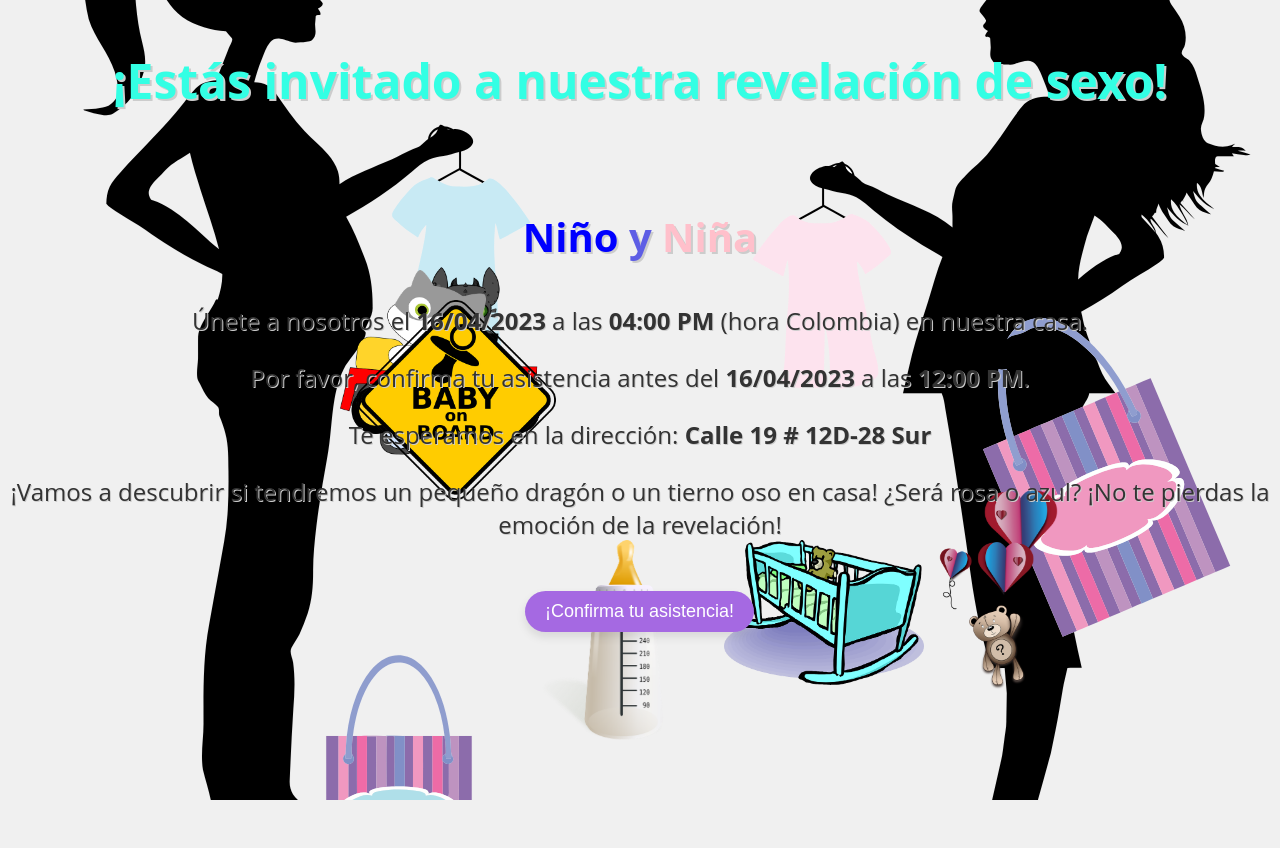
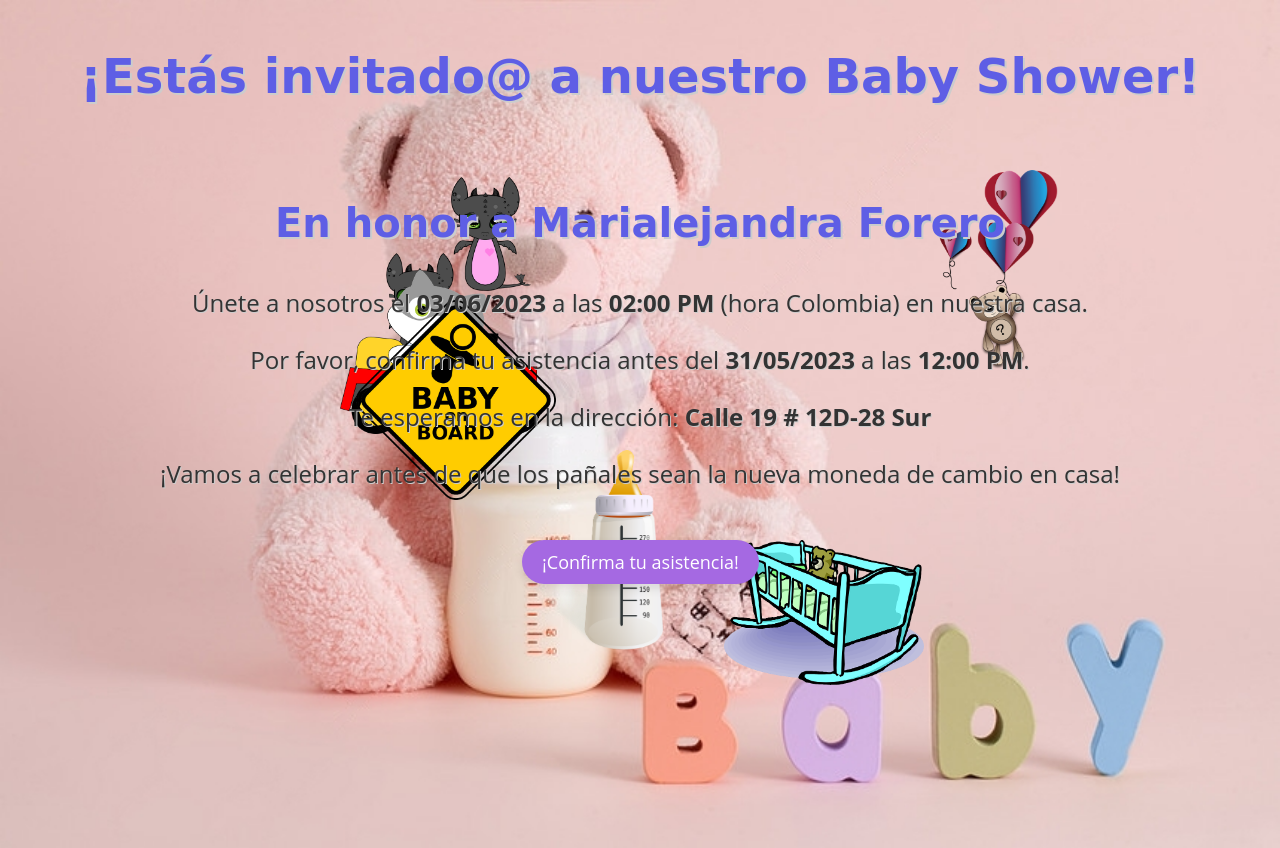
Before and after one commit to RicardoFT1/INVITATION, a plain HTML site: page Index.html in a window 1280 px wide. Before the commit the page ends 800 px from the top, so only its background shows below. Drawn offline with nearby package versions, Linux system fonts and the light colour scheme.

Commit message:
Actualizacion

```diff
--- a/Index.html
+++ b/Index.html
@@ -3,7 +3,7 @@
 <head>
     <meta charset="UTF-8">
     <meta name="viewport" content="width=device-width, initial-scale=1.0">
-    <title>Revelación de Sexo</title>
+    <title>Invitación al Baby Shower</title>
     <link rel="stylesheet" href="styles.css">
     <link rel="stylesheet" href="https://cdnjs.cloudflare.com/ajax/libs/animate.css/4.1.1/animate.min.css"/>
     <script src="particles.main.js"></script>
@@ -11,16 +11,16 @@
 </head>
 <body>
     <header>
-      <h1>¡Estás invitado a nuestra revelación de sexo!</h1>
+      <h1>¡Estás invitado@ a nuestro Baby Shower!</h1>
     </header>
     <main>
       <h2>
-        <span class="boy">Niño</span> y <span class="girl">Niña</span>
+        En honor a Marialejandra Forero
       </h2>
-        <p class="date animate__animated animate__fadeIn">Únete a nosotros el <strong>16/04/2023</strong> a las <strong>04:00 PM</strong> (hora Colombia) en nuestra casa.</p>
-        <p class="confirmation animate__animated animate__fadeIn">Por favor, confirma tu asistencia antes del <strong>16/04/2023</strong> a las <strong>12:00 PM</strong>.</p>
+        <p class="date animate__animated animate__fadeIn">Únete a nosotros el <strong>03/06/2023</strong> a las <strong>02:00 PM</strong> (hora Colombia) en nuestra casa.</p>
+        <p class="confirmation animate__animated animate__fadeIn">Por favor, confirma tu asistencia antes del <strong>31/05/2023</strong> a las <strong>12:00 PM</strong>.</p>
         <p class="location animate__animated animate__fadeIn">Te esperamos en la dirección: <strong>Calle 19 # 12D-28 Sur</strong></p>
-        <p class="excitement animate__animated animate__fadeIn">¡Vamos a descubrir si tendremos un pequeño dragón o un tierno oso en casa! ¿Será rosa o azul? ¡No te pierdas la emoción de la revelación!</p>
+        <p class="excitement animate__animated animate__fadeIn">¡Vamos a celebrar antes de que los pañales sean la nueva moneda de cambio en casa!</p>
         <div class="buttons">
           <button class="confirm animate__animated animate__pulse animate__infinite">¡Confirma tu asistencia!</button>
         </div>
--- a/styles.css
+++ b/styles.css
@@ -1,21 +1,22 @@
 /* General styles */
 body {
-  font-family: 'Open Sans', Arial, sans-serif;
+  font-family: 'Open Sans', Arial, sans-serif, ;
   text-align: center;
-  background-color: #f0f0f0;
-  background-image: url("images/mama.svg");
+  background-color: #ffa7e1;
+  background-image: url("images/mama.jpeg");
   background-repeat: no-repeat;
   background-position: center;
-  background-size: cover;
+  background-size: 100% 100%;
   margin: 0;
   padding: 0;
+  height: 100vh;
 }
 
 header h1 {
   font-size: 3em;
   margin-top: 1em;
   margin-bottom: 2em;
-  color: #33ffe4;
+  color: #5e5ee5;
   text-shadow: 2px 2px #ccc;
   animation: falling-title 1s ease-in-out;
 }
@@ -234,7 +235,7 @@ button.confirm:hover {
 
     .oso {
     background-image: url("images/oso.png");
-    top: 50%;
+    top: 20%;
     right: 20%;
     animation-name: moveOso;
     background-repeat: no-repeat;
@@ -279,28 +280,28 @@ button.confirm:hover {
 
     @keyframes moveDragon {
     0% {
-    transform: translate(-100%, 80%);
+    transform: translate(-80%, 5%);
     }
     100% {
-    transform: translate(200%, 20%);
+    transform: translate(200%, 5%);
     }
     }
 
     @keyframes moveOso {
     0% {
-    transform: translate(-100%, 60%);
+    transform: translate(-100%, 5%);
     }
     100% {
-    transform: translate(200%, 30%);
+    transform: translate(200%, 5%);
     }
     }
 
     @keyframes moveBiberon {
     0% {
-    transform: translate(100%, 80%);
+    transform: translate(100%, 5%);
     }
     100% {
-    transform: translate(-200%, 20%);
+    transform: translate(-200%, 5%);
     }
     }
 
@@ -330,3 +331,57 @@ button.confirm:hover {
     transform: translate(-200%, 90%);
     }
     }
+
+    h1 {
+      font-size: 48px;
+      font-family: 'Lobster', cursive;
+      color: #ff85c0;
+    }
+
+    h2 {
+      font-size: 36px;
+      font-family: 'Lobster', cursive;
+      color: #ff85c0;
+    }
+
+    p {
+      font-size: 24px;
+      font-family: 'Open Sans', Arial, sans-serif;
+      color: #7c7c7c;
+      margin: 16px 0;
+    }
+
+    .confirm {
+      background-color: #ff85c0;
+      color: #ffffff;
+      font-size: 24px;
+      font-family: 'Open Sans', Arial, sans-serif;
+      padding: 16px 32px;
+      border-radius: 24px;
+      border: none;
+      cursor: pointer;
+      box-shadow: 0 2px 5px rgba(0, 0, 0, 0.25);
+      transition: all 0.3s ease-in-out;
+    }
+
+    .confirm:hover {
+      transform: scale(1.1);
+      box-shadow: 0 5px 10px rgba(0, 0, 0, 0.5);
+    }
+
+    .animate__animated {
+      animation-duration: 1s;
+    }
+
+    .animate__fadeIn {
+      animation-name: fadeIn;
+    }
+
+    @keyframes fadeIn {
+      from {
+        opacity: 0;
+      }
+      to {
+        opacity: 1;
+      }
+    }
```
Also changed, not shown: images/mama.jpeg (added), images/mama2.svg (renamed from images/mama.svg).
